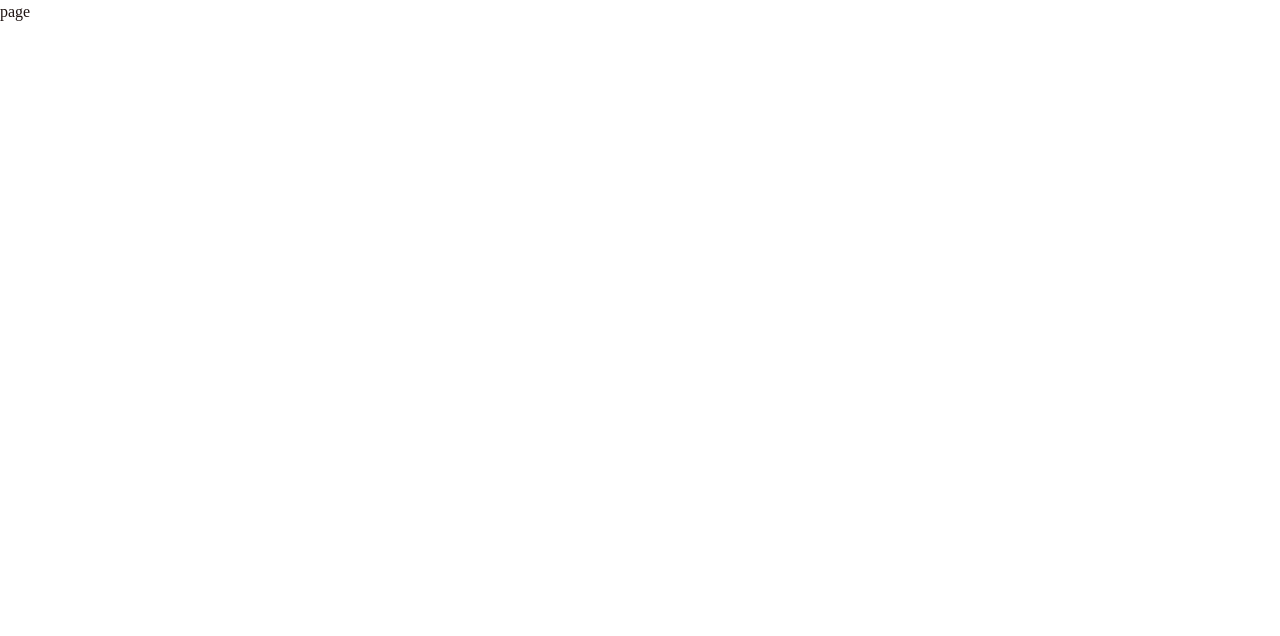
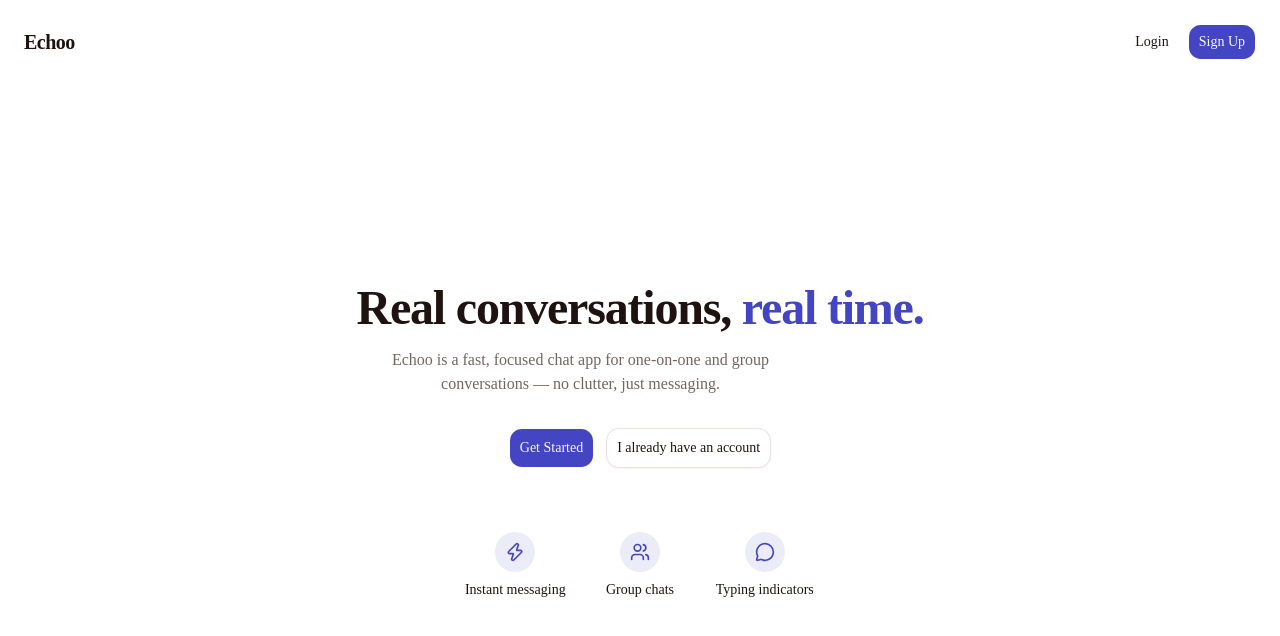
Before and after one commit to mostafarakib/echoo, a Next.js app in the folder frontend/: page / in a window 1280 px wide. Shown: the top 636 px of the page. Built offline with nearby package versions, Linux system fonts and the light colour scheme; no server answers.

Commit message:
feat(frontend): change chat details dialog to separate page, updated ui of auth pages and fix query's refteching issue on 401 error

```diff
--- a/frontend/src/app/(marketing)/page.tsx
+++ /dev/null
@@ -1,7 +0,0 @@
-import React from "react";
-
-function page() {
-  return <div>page</div>;
-}
-
-export default page;
--- a/frontend/src/app/page.tsx
+++ b/frontend/src/app/page.tsx
@@ -1,69 +1,74 @@
-import Image from "next/image";
+import Link from "next/link";
+import { MessageCircle, Users, Zap } from "lucide-react";
+import { buttonVariants } from "@/components/ui/button";
+import { cn } from "@/lib/utils";
+import { GuestOnly } from "@/components/auth/GuestOnly";
 
-export default function Home() {
+export default function HomePage() {
   return (
-    <div className="flex flex-col flex-1 items-center justify-center bg-zinc-50 font-sans dark:bg-black">
-      <main className="flex flex-1 w-full max-w-3xl flex-col items-center justify-between py-32 px-16 bg-white dark:bg-black sm:items-start">
-        <Image
-          className="dark:invert h-5 w-[100px]"
-          src="/next.svg"
-          alt="Next.js logo"
-          width={100}
-          height={20}
-          priority
-        />
-        <div className="flex flex-col items-center gap-6 text-center sm:items-start sm:text-left">
-          <h1 className="max-w-xs text-3xl font-semibold leading-10 tracking-tight text-black dark:text-zinc-50">
-            To get started, edit the{" "}
-            <code className="rounded bg-black/[.06] px-1.5 py-0.5 font-mono text-[0.9em] dark:bg-white/[.08]">
-              page.tsx
-            </code>{" "}
-            file.
-          </h1>
-          <p className="max-w-md text-lg leading-8 text-zinc-600 dark:text-zinc-400">
-            Looking for a starting point or more instructions? Head over to{" "}
-            <a
-              href="https://vercel.com/templates?framework=next.js&utm_source=create-next-app&utm_medium=appdir-template-tw&utm_campaign=create-next-app"
-              className="font-medium text-zinc-950 dark:text-zinc-50"
+    <GuestOnly>
+      <div className="flex min-h-screen flex-col">
+        <header className="flex items-center justify-between p-6">
+          <span className="text-xl font-bold tracking-tight">Echoo</span>
+          <div className="flex gap-2">
+            <Link
+              href="/login"
+              className={cn(buttonVariants({ variant: "ghost" }))}
             >
-              Templates
-            </a>{" "}
-            or the{" "}
-            <a
-              href="https://nextjs.org/learn?utm_source=create-next-app&utm_medium=appdir-template-tw&utm_campaign=create-next-app"
-              className="font-medium text-zinc-950 dark:text-zinc-50"
+              Login
+            </Link>
+            <Link href="/signup" className={cn(buttonVariants())}>
+              Sign Up
+            </Link>
+          </div>
+        </header>
+
+        <main className="flex flex-1 flex-col items-center justify-center gap-8 px-6 text-center">
+          <div className="flex flex-col gap-4">
+            <h1 className="text-4xl font-bold tracking-tight sm:text-5xl">
+              Real conversations,{" "}
+              <span className="text-primary">real time.</span>
+            </h1>
+            <p className="max-w-md text-muted-foreground">
+              Echoo is a fast, focused chat app for one-on-one and group
+              conversations — no clutter, just messaging.
+            </p>
+          </div>
+
+          <div className="flex gap-3">
+            <Link href="/signup" className={cn(buttonVariants({ size: "lg" }))}>
+              Get Started
+            </Link>
+            <Link
+              href="/login"
+              className={cn(buttonVariants({ size: "lg", variant: "outline" }))}
             >
-              Learning
-            </a>{" "}
-            center.
-          </p>
-        </div>
-        <div className="flex flex-col gap-4 text-base font-medium sm:flex-row">
-          <a
-            className="flex h-12 w-full items-center justify-center gap-2 rounded-full bg-foreground px-5 text-background transition-colors hover:bg-[#383838] dark:hover:bg-[#ccc] md:w-[158px]"
-            href="https://vercel.com/new?utm_source=create-next-app&utm_medium=appdir-template-tw&utm_campaign=create-next-app"
-            target="_blank"
-            rel="noopener noreferrer"
-          >
-            <Image
-              className="dark:invert h-[14px] w-4"
-              src="/vercel.svg"
-              alt="Vercel logomark"
-              width={16}
-              height={14}
-            />
-            Deploy Now
-          </a>
-          <a
-            className="flex h-12 w-full items-center justify-center rounded-full border border-solid border-black/[.08] px-5 transition-colors hover:border-transparent hover:bg-black/[.04] dark:border-white/[.145] dark:hover:bg-[#1a1a1a] md:w-[158px]"
-            href="https://nextjs.org/docs?utm_source=create-next-app&utm_medium=appdir-template-tw&utm_campaign=create-next-app"
-            target="_blank"
-            rel="noopener noreferrer"
-          >
-            Documentation
-          </a>
-        </div>
-      </main>
-    </div>
+              I already have an account
+            </Link>
+          </div>
+
+          <div className="mt-8 grid grid-cols-1 gap-6 sm:grid-cols-3">
+            <div className="flex flex-col items-center gap-2">
+              <div className="flex h-10 w-10 items-center justify-center rounded-full bg-primary/10">
+                <Zap className="h-5 w-5 text-primary" />
+              </div>
+              <span className="text-sm font-medium">Instant messaging</span>
+            </div>
+            <div className="flex flex-col items-center gap-2">
+              <div className="flex h-10 w-10 items-center justify-center rounded-full bg-primary/10">
+                <Users className="h-5 w-5 text-primary" />
+              </div>
+              <span className="text-sm font-medium">Group chats</span>
+            </div>
+            <div className="flex flex-col items-center gap-2">
+              <div className="flex h-10 w-10 items-center justify-center rounded-full bg-primary/10">
+                <MessageCircle className="h-5 w-5 text-primary" />
+              </div>
+              <span className="text-sm font-medium">Typing indicators</span>
+            </div>
+          </div>
+        </main>
+      </div>
+    </GuestOnly>
   );
 }
--- /dev/null
+++ b/frontend/src/components/auth/AuthLayout.tsx
@@ -0,0 +1,76 @@
+"use client";
+
+import { motion } from "motion/react";
+import { MessageCircle, Users, Zap } from "lucide-react";
+
+export function AuthLayout({ children }: { children: React.ReactNode }) {
+  return (
+    <div className="flex min-h-screen">
+      {/* Brand panel */}
+      <div className="relative hidden w-1/2 flex-col justify-between overflow-hidden bg-primary p-10 text-primary-foreground lg:flex">
+        <span className="text-2xl font-bold tracking-tight">Echoo</span>
+
+        <div className="flex flex-col gap-6">
+          <h1 className="text-3xl font-bold leading-tight">
+            Real conversations,
+            <br />
+            real time.
+          </h1>
+          <p className="max-w-sm text-primary-foreground/80">
+            Fast, focused messaging for one-on-one and group chats — no clutter,
+            just conversation.
+          </p>
+
+          <div className="flex flex-col gap-3 pt-4">
+            <div className="flex items-center gap-3">
+              <div className="flex h-8 w-8 items-center justify-center rounded-full bg-primary-foreground/10">
+                <Zap className="h-4 w-4" />
+              </div>
+              <span className="text-sm">
+                Instant delivery, no refresh needed
+              </span>
+            </div>
+            <div className="flex items-center gap-3">
+              <div className="flex h-8 w-8 items-center justify-center rounded-full bg-primary-foreground/10">
+                <Users className="h-4 w-4" />
+              </div>
+              <span className="text-sm">
+                Group chats with full admin controls
+              </span>
+            </div>
+            <div className="flex items-center gap-3">
+              <div className="flex h-8 w-8 items-center justify-center rounded-full bg-primary-foreground/10">
+                <MessageCircle className="h-4 w-4" />
+              </div>
+              <span className="text-sm">
+                Typing indicators &amp; live notifications
+              </span>
+            </div>
+          </div>
+        </div>
+
+        <span className="text-xs text-primary-foreground/60">
+          © {new Date().getFullYear()} Echoo
+        </span>
+      </div>
+
+      {/* Form panel */}
+      <div className="flex w-full flex-col items-center justify-center px-6 py-12 lg:w-1/2">
+        <div className="mb-8 lg:hidden">
+          <span className="text-2xl font-bold tracking-tight text-primary">
+            Echoo
+          </span>
+        </div>
+
+        <motion.div
+          initial={{ opacity: 0, y: 12 }}
+          animate={{ opacity: 1, y: 0 }}
+          transition={{ duration: 0.35, ease: "easeOut" }}
+          className="w-full max-w-sm"
+        >
+          {children}
+        </motion.div>
+      </div>
+    </div>
+  );
+}
--- /dev/null
+++ b/frontend/src/components/auth/GuestOnly.tsx
@@ -0,0 +1,29 @@
+"use client";
+
+import { useEffect } from "react";
+import { useRouter } from "next/navigation";
+import { useAuth } from "@/hooks/useAuth";
+import { Skeleton } from "@/components/ui/skeleton";
+
+export function GuestOnly({ children }: { children: React.ReactNode }) {
+  const { isLoading, isAuthenticated } = useAuth();
+  const router = useRouter();
+
+  useEffect(() => {
+    if (!isLoading && isAuthenticated) {
+      router.replace("/chats");
+    }
+  }, [isLoading, isAuthenticated, router]);
+
+  if (isLoading) {
+    return (
+      <div className="flex min-h-screen items-center justify-center">
+        <Skeleton className="h-12 w-48" />
+      </div>
+    );
+  }
+
+  if (isAuthenticated) return null;
+
+  return <>{children}</>;
+}
--- a/frontend/src/lib/api/auth.ts
+++ b/frontend/src/lib/api/auth.ts
@@ -1,3 +1,4 @@
+import { isAxiosError } from "axios";
 import { apiClient } from "./client";
 import { User } from "@/types/user";
 
@@ -27,7 +28,14 @@ export const logout = async (): Promise<void> => {
   await apiClient.post("/api/user/logout");
 };
 
-export const getMe = async (): Promise<User> => {
-  const { data } = await apiClient.get("/api/user/me");
-  return data;
+export const getMe = async (): Promise<User | null> => {
+  try {
+    const { data } = await apiClient.get<User>("/api/user/me");
+    return data;
+  } catch (err) {
+    if (isAxiosError(err) && err.response?.status === 401) {
+      return null; // not logged in — a normal, valid state, not an error
+    }
+    throw err; // real failures (backend down, 500, etc.)
+  }
 };
--- a/frontend/src/providers/QueryProvider.tsx
+++ b/frontend/src/providers/QueryProvider.tsx
@@ -17,7 +17,7 @@ export function QueryProvider({ children }: { children: React.ReactNode }) {
   return (
     <QueryClientProvider client={queryClient}>
       {children}
-      {/* <ReactQueryDevtools initialIsOpen={false} /> */}
+      <ReactQueryDevtools initialIsOpen={false} />
     </QueryClientProvider>
   );
 }
```
Also changed, not shown: frontend/src/app/(app)/chats/layout.tsx (+7 -12 lines), frontend/src/app/(auth)/login/page.tsx (+15 -5 lines), frontend/src/app/(auth)/signup/page.tsx (+15 -5 lines), frontend/src/hooks/useAuth.ts (+8 -7 lines).
